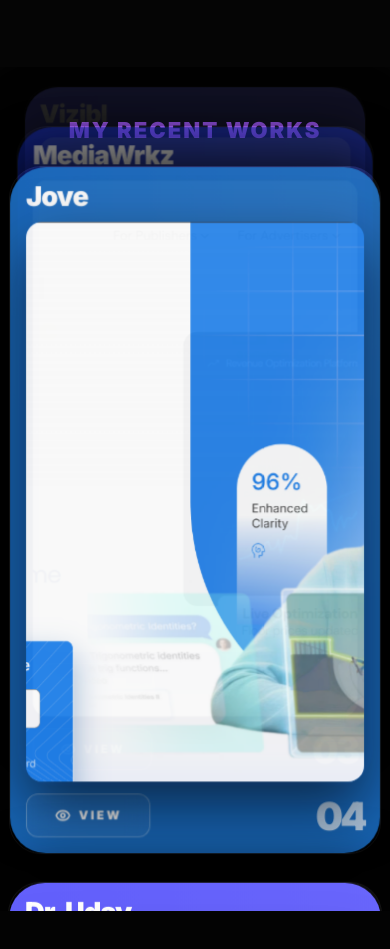
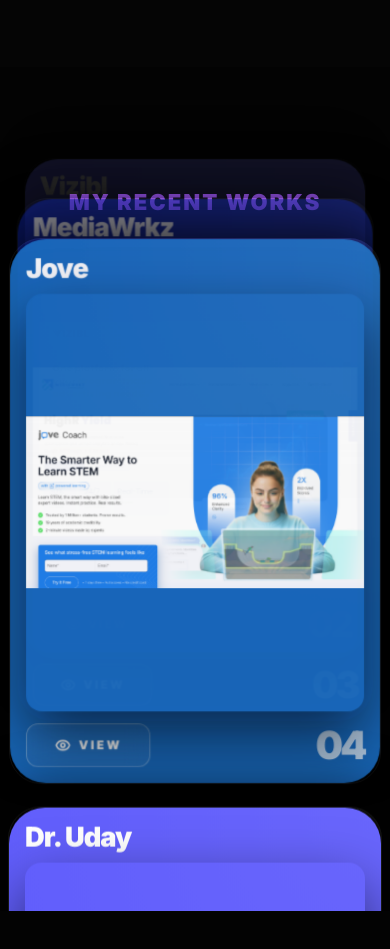
Before and after one commit to ragul66/Valsan-portfolio, a Next.js app: page / in a window 390 px wide. Shown: the part 4320-5269 px from the top of the page. Built offline with nearby package versions, Linux system fonts and the light colour scheme.

Commit message:
commit previous bug fixed

```diff
--- a/src/app/Myworks/page.jsx
+++ b/src/app/Myworks/page.jsx
@@ -88,30 +88,9 @@
 
 // Magnetic View Button
 const MagneticViewBtn = ({ onClick }) => {
-  const btnRef = useRef(null);
-  const [pos, setPos] = useState({ x: 0, y: 0 });
-
-  const handleMouseMove = (e) => {
-    const { clientX, clientY } = e;
-    const { left, top, width, height } = btnRef.current.getBoundingClientRect();
-
-    // Calculate distance from center for a "magnetic" pull
-    const x = (clientX - (left + width / 2)) * 0.35;
-    const y = (clientY - (top + height / 2)) * 0.35;
-
-    setPos({ x, y });
-  };
-
-  const handleMouseLeave = () => {
-    setPos({ x: 0, y: 0 });
-  };
-
   return (
     <button
-      ref={btnRef}
       onClick={onClick}
-      onMouseMove={handleMouseMove}
-      onMouseLeave={handleMouseLeave}
       style={{
         // Layout & Sizing
         display: "inline-flex",
@@ -135,9 +114,8 @@
         backdropFilter: "blur(12px)",
         WebkitBackdropFilter: "blur(12px)",
 
-        // Animation & Movement
-        transform: `translate3d(${pos.x}px, ${pos.y}px, 0)`,
-        transition: "transform 0.15s cubic-bezier(0.23, 1, 0.32, 1), background 0.3s, box-shadow 0.3s, color 0.3s",
+        // Animation
+        transition: "background 0.3s, box-shadow 0.3s, color 0.3s",
 
         // The "Fancy" Glow Shadow (Default)
         boxShadow: "0 0 0px rgba(255, 255, 255, 0)",
@@ -244,7 +222,7 @@
             src={project.slides[0].src}
             alt={project.title}
             fill
-            style={{ objectFit: "cover", objectPosition: "top" }}
+            className="project-image"
             placeholder="blur"
             sizes="(max-width: 768px) 90vw, 45vw"
             priority={i < 2}
@@ -324,10 +302,9 @@
         </h2>
 
         {/* Deck Container */}
-        <div style={{
+        <div className="deck-container" style={{
           position: "relative",
           width: "min(1480px, 96vw)",
-          height: "clamp(520px, 82vh, 880px)",
           perspective: "1800px",
         }}>
           {projects.map((project, i) => (
@@ -397,6 +374,14 @@
           z-index: 2;
         }
 
+        .deck-container {
+          height: clamp(520px, 82vh, 880px);
+        }
+        .project-image {
+          object-fit: cover !important;
+          object-position: top !important;
+        }
+
         @media (max-width: 1024px) {
           .project-card-inner {
             padding: clamp(24px, 4vw, 48px);
@@ -442,6 +427,13 @@
             line-height: 1;
             letter-spacing: -3px;
           }
+          .deck-container {
+            height: 65vh;
+          }
+          .project-image {
+            object-fit: contain !important;
+            object-position: center !important;
+          }
         }
 
         @media (max-width: 480px) {
--- a/src/app/home/Header.jsx
+++ b/src/app/home/Header.jsx
@@ -549,7 +549,7 @@
         /* ── Profile Image ── */
         .hero-image-wrap {
           position: absolute;
-          right: 52px;
+          right: 80px;
           bottom: 0;
           top: 0;
           width: 48%;
@@ -580,7 +580,7 @@
           .hero-content { padding: 100px 60px 60px 60px; }
           .hero-text { max-width: 60%; }
           .hero-bio { max-width: 320px; font-size: 14px; }
-          .hero-image-wrap { width: 48%; right: 48px; }
+          .hero-image-wrap { width: 48%; right: 64px; }
         }
 
         /* Tablet/Mobile — image center top, content below */
--- a/src/app/page.js
+++ b/src/app/page.js
@@ -10,12 +10,15 @@
   return (
     <>
       <Header />
+      <div style={{ position: "relative", zIndex: 10, backgroundColor: "#050505" }}>
+        {/* DO NOT REMOVE THIS DIV: It ensures all content slides OVER the sticky Header! */}
         <AboutSection />
         <MarqueeBanner />
         <EducationExperience />
         <RecentWorks />
         <MyTools />
         <Footer />
+      </div>
     </>
   );
 }
```
Lines whose indentation alone changed are shown as unchanged.
